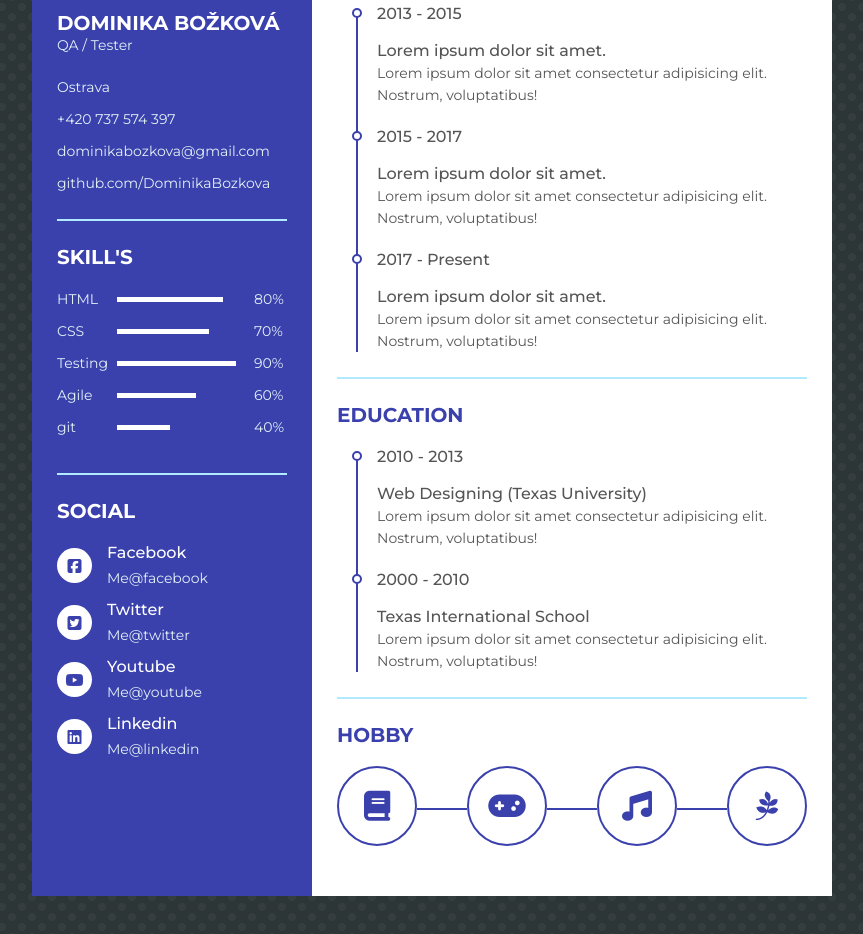
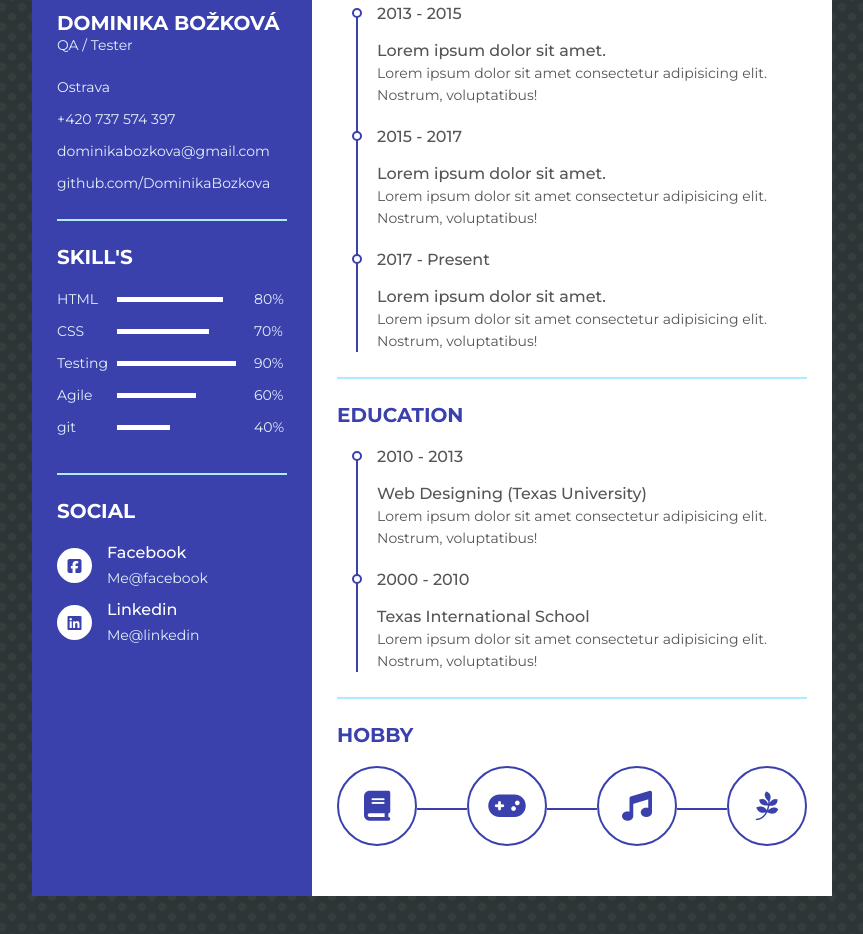
Before and after one commit to DominikaBozkova/cv, a plain HTML site: page index.html in a window 1280 px wide. Shown: the part 343-1277 px from the top of the page, without its empty margins (208-1071 px from the left). Drawn offline with Linux system fonts and the light colour scheme.

Commit message:
Delete youtube and twitter

```diff
--- a/index.html
+++ b/index.html
@@ -93,24 +93,6 @@
                             <div class="data">
                                 <p class="semi-bold">Facebook</p>
                                 <p>Me@facebook</p>
-                            </div>
-                        </li>
-                        <li>
-                            <div class="icon">
-                                <i class="fab fa-twitter-square"></i>
-                            </div>
-                            <div class="data">
-                                <p class="semi-bold">Twitter</p>
-                                <p>Me@twitter</p>
-                            </div>
-                        </li>
-                        <li>
-                            <div class="icon">
-                                <i class="fab fa-youtube"></i>
-                            </div>
-                            <div class="data">
-                                <p class="semi-bold">Youtube</p>
-                                <p>Me@youtube</p>
                             </div>
                         </li>
                         <li>
```
